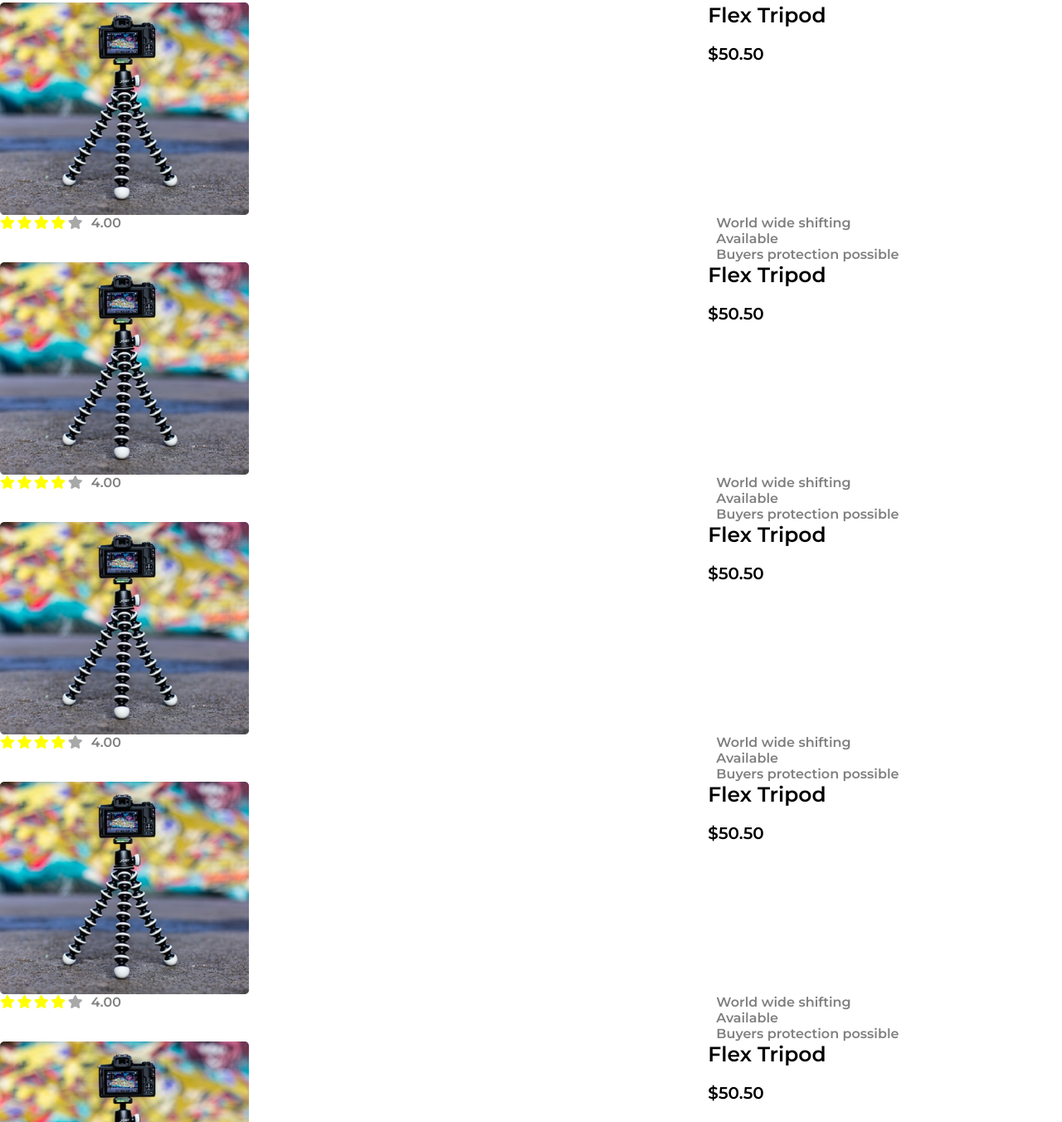
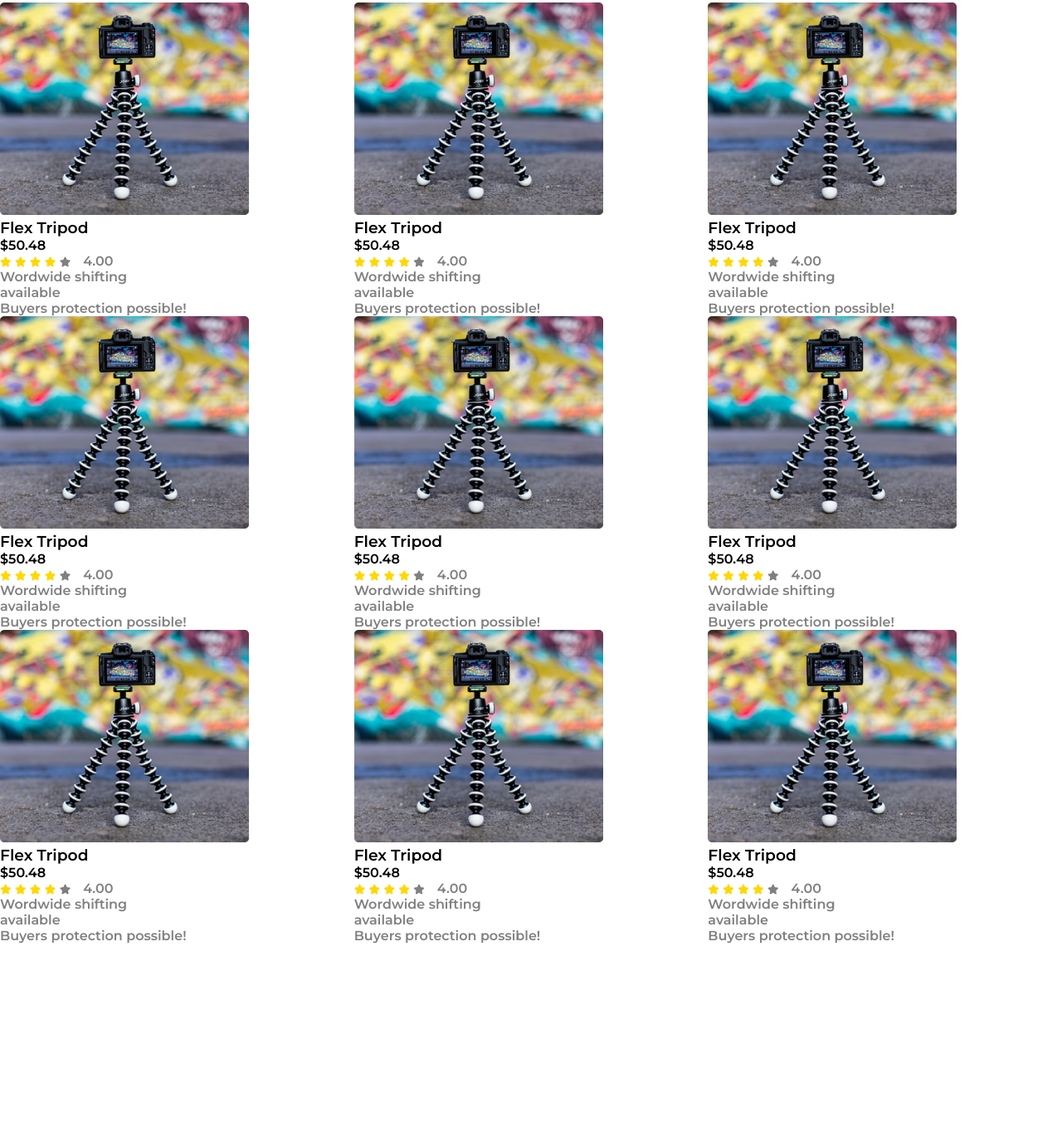
Before and after one commit to KMNayem/influencer-gear-main, a plain HTML site: page index.html in a window 1280 px wide. Shown: the part 804-2156 px from the top of the page at 83% size. After the commit the page ends 1941 px from the top, so only its background shows below. Drawn offline with Linux system fonts and the light colour scheme.

Commit message:
fifth commit

```diff
--- a/index.html
+++ b/index.html
@@ -67,207 +67,254 @@
     <!----------------------------
         section-2 start from here
     ---------------------------------->
-    <section class="collection">
+    <section>
         <h2 class="collection-title">
             Popular Collection
         </h2>
         <div class="collections">
+            <div class="collection">
                 <div class="collection-banner">
                     <img src="images/tripod.png" alt="">
-            </div><br>
+                </div>
                 <div class="collection-info">
-                <h3>Flex Tripod</h3>
-                <h4>$50.50</h4>
-            </div>
+                    <h3 class="collection-name">
+                        Flex Tripod
+                    </h3>
+                    <h4>$50.48</h4>
+                    <div class="collection-ratings">
                         <div class="collection-rating">
-                <div>
-                    <i class="fas fa-star filled"></i>
-                    <i class="fas fa-star filled"></i>
-                    <i class="fas fa-star filled"></i>
-                    <i class="fas fa-star filled"></i>
+                            <i class="fas fa-star fill"></i>
+                            <i class="fas fa-star fill"></i>
+                            <i class="fas fa-star fill"></i>
+                            <i class="fas fa-star fill"></i>
                             <i class="fas fa-star empty"></i>
                         </div>
-                <div>
-                    <p class="rating">4.00</p>
+                        <p class="collection-about">4.00</p>
                     </div>
-            </div><br>
-            <p class="rating">World wide shifting <br>Available <br>Buyers protection possible</p>
+                    <div class="collection-about">
+                        <p>Wordwide shifting </p>
+                        <p>available</p>
+                        <p>Buyers protection possible!</p>
                     </div>
-        <div class="collections">
+                </div>
+
+            </div>
+            <div class="collection">
                 <div class="collection-banner">
                     <img src="images/tripod.png" alt="">
-            </div><br>
+                </div>
                 <div class="collection-info">
-                <h3>Flex Tripod</h3>
-                <h4>$50.50</h4>
-            </div>
+                    <h3 class="collection-name">
+                        Flex Tripod
+                    </h3>
+                    <h4>$50.48</h4>
+                    <div class="collection-ratings">
                         <div class="collection-rating">
-                <div>
-                    <i class="fas fa-star filled"></i>
-                    <i class="fas fa-star filled"></i>
-                    <i class="fas fa-star filled"></i>
-                    <i class="fas fa-star filled"></i>
+                            <i class="fas fa-star fill"></i>
+                            <i class="fas fa-star fill"></i>
+                            <i class="fas fa-star fill"></i>
+                            <i class="fas fa-star fill"></i>
                             <i class="fas fa-star empty"></i>
                         </div>
-                <div>
-                    <p class="rating">4.00</p>
+                        <p class="collection-about">4.00</p>
                     </div>
-            </div><br>
-            <p class="rating">World wide shifting <br>Available <br>Buyers protection possible</p>
+                    <div class="collection-about">
+                        <p>Wordwide shifting </p>
+                        <p>available</p>
+                        <p>Buyers protection possible!</p>
                     </div>
-        <div class="collections">
+                </div>
+
+            </div>
+            <div class="collection">
                 <div class="collection-banner">
                     <img src="images/tripod.png" alt="">
-            </div><br>
+                </div>
                 <div class="collection-info">
-                <h3>Flex Tripod</h3>
-                <h4>$50.50</h4>
-            </div>
+                    <h3 class="collection-name">
+                        Flex Tripod
+                    </h3>
+                    <h4>$50.48</h4>
+                    <div class="collection-ratings">
                         <div class="collection-rating">
-                <div>
-                    <i class="fas fa-star filled"></i>
-                    <i class="fas fa-star filled"></i>
-                    <i class="fas fa-star filled"></i>
-                    <i class="fas fa-star filled"></i>
+                            <i class="fas fa-star fill"></i>
+                            <i class="fas fa-star fill"></i>
+                            <i class="fas fa-star fill"></i>
+                            <i class="fas fa-star fill"></i>
                             <i class="fas fa-star empty"></i>
                         </div>
-                <div>
-                    <p class="rating">4.00</p>
+                        <p class="collection-about">4.00</p>
                     </div>
-            </div><br>
-            <p class="rating">World wide shifting <br>Available <br>Buyers protection possible</p>
+                    <div class="collection-about">
+                        <p>Wordwide shifting </p>
+                        <p>available</p>
+                        <p>Buyers protection possible!</p>
                     </div>
-        <div class="collections">
+                </div>
+
+            </div>
+            <div class="collection">
                 <div class="collection-banner">
                     <img src="images/tripod.png" alt="">
-            </div><br>
+                </div>
                 <div class="collection-info">
-                <h3>Flex Tripod</h3>
-                <h4>$50.50</h4>
-            </div>
+                    <h3 class="collection-name">
+                        Flex Tripod
+                    </h3>
+                    <h4>$50.48</h4>
+                    <div class="collection-ratings">
                         <div class="collection-rating">
-                <div>
-                    <i class="fas fa-star filled"></i>
-                    <i class="fas fa-star filled"></i>
-                    <i class="fas fa-star filled"></i>
-                    <i class="fas fa-star filled"></i>
+                            <i class="fas fa-star fill"></i>
+                            <i class="fas fa-star fill"></i>
+                            <i class="fas fa-star fill"></i>
+                            <i class="fas fa-star fill"></i>
                             <i class="fas fa-star empty"></i>
                         </div>
-                <div>
-                    <p class="rating">4.00</p>
+                        <p class="collection-about">4.00</p>
                     </div>
-            </div><br>
-            <p class="rating">World wide shifting <br>Available <br>Buyers protection possible</p>
+                    <div class="collection-about">
+                        <p>Wordwide shifting </p>
+                        <p>available</p>
+                        <p>Buyers protection possible!</p>
                     </div>
-        <div class="collections">
+                </div>
+
+            </div>
+            <div class="collection">
                 <div class="collection-banner">
                     <img src="images/tripod.png" alt="">
-            </div><br>
+                </div>
                 <div class="collection-info">
-                <h3>Flex Tripod</h3>
-                <h4>$50.50</h4>
-            </div>
+                    <h3 class="collection-name">
+                        Flex Tripod
+                    </h3>
+                    <h4>$50.48</h4>
+                    <div class="collection-ratings">
                         <div class="collection-rating">
-                <div>
-                    <i class="fas fa-star filled"></i>
-                    <i class="fas fa-star filled"></i>
-                    <i class="fas fa-star filled"></i>
-                    <i class="fas fa-star filled"></i>
+                            <i class="fas fa-star fill"></i>
+                            <i class="fas fa-star fill"></i>
+                            <i class="fas fa-star fill"></i>
+                            <i class="fas fa-star fill"></i>
                             <i class="fas fa-star empty"></i>
                         </div>
-                <div>
-                    <p class="rating">4.00</p>
+                        <p class="collection-about">4.00</p>
                     </div>
-            </div><br>
-            <p class="rating">World wide shifting <br>Available <br>Buyers protection possible</p>
+                    <div class="collection-about">
+                        <p>Wordwide shifting </p>
+                        <p>available</p>
+                        <p>Buyers protection possible!</p>
                     </div>
-        <div class="collections">
+                </div>
+
+            </div>
+            <div class="collection">
                 <div class="collection-banner">
                     <img src="images/tripod.png" alt="">
-            </div><br>
+                </div>
                 <div class="collection-info">
-                <h3>Flex Tripod</h3>
-                <h4>$50.50</h4>
-            </div>
+                    <h3 class="collection-name">
+                        Flex Tripod
+                    </h3>
+                    <h4>$50.48</h4>
+                    <div class="collection-ratings">
                         <div class="collection-rating">
-                <div>
-                    <i class="fas fa-star filled"></i>
-                    <i class="fas fa-star filled"></i>
-                    <i class="fas fa-star filled"></i>
-                    <i class="fas fa-star filled"></i>
+                            <i class="fas fa-star fill"></i>
+                            <i class="fas fa-star fill"></i>
+                            <i class="fas fa-star fill"></i>
+                            <i class="fas fa-star fill"></i>
                             <i class="fas fa-star empty"></i>
                         </div>
-                <div>
-                    <p class="rating">4.00</p>
+                        <p class="collection-about">4.00</p>
                     </div>
-            </div><br>
-            <p class="rating">World wide shifting <br>Available <br>Buyers protection possible</p>
+                    <div class="collection-about">
+                        <p>Wordwide shifting </p>
+                        <p>available</p>
+                        <p>Buyers protection possible!</p>
                     </div>
-        <div class="collections">
+                </div>
+
+            </div>
+            <div class="collection">
                 <div class="collection-banner">
                     <img src="images/tripod.png" alt="">
-            </div><br>
+                </div>
                 <div class="collection-info">
-                <h3>Flex Tripod</h3>
-                <h4>$50.50</h4>
-            </div>
+                    <h3 class="collection-name">
+                        Flex Tripod
+                    </h3>
+                    <h4>$50.48</h4>
+                    <div class="collection-ratings">
                         <div class="collection-rating">
-                <div>
-                    <i class="fas fa-star filled"></i>
-                    <i class="fas fa-star filled"></i>
-                    <i class="fas fa-star filled"></i>
-                    <i class="fas fa-star filled"></i>
+                            <i class="fas fa-star fill"></i>
+                            <i class="fas fa-star fill"></i>
+                            <i class="fas fa-star fill"></i>
+                            <i class="fas fa-star fill"></i>
                             <i class="fas fa-star empty"></i>
                         </div>
-                <div>
-                    <p class="rating">4.00</p>
+                        <p class="collection-about">4.00</p>
                     </div>
-            </div><br>
-            <p class="rating">World wide shifting <br>Available <br>Buyers protection possible</p>
+                    <div class="collection-about">
+                        <p>Wordwide shifting </p>
+                        <p>available</p>
+                        <p>Buyers protection possible!</p>
                     </div>
-        <div class="collections">
+                </div>
+
+            </div>
+            <div class="collection">
                 <div class="collection-banner">
                     <img src="images/tripod.png" alt="">
-            </div><br>
+                </div>
                 <div class="collection-info">
-                <h3>Flex Tripod</h3>
-                <h4>$50.50</h4>
-            </div>
+                    <h3 class="collection-name">
+                        Flex Tripod
+                    </h3>
+                    <h4>$50.48</h4>
+                    <div class="collection-ratings">
                         <div class="collection-rating">
-                <div>
-                    <i class="fas fa-star filled"></i>
-                    <i class="fas fa-star filled"></i>
-                    <i class="fas fa-star filled"></i>
-                    <i class="fas fa-star filled"></i>
+                            <i class="fas fa-star fill"></i>
+                            <i class="fas fa-star fill"></i>
+                            <i class="fas fa-star fill"></i>
+                            <i class="fas fa-star fill"></i>
                             <i class="fas fa-star empty"></i>
                         </div>
-                <div>
-                    <p class="rating">4.00</p>
+                        <p class="collection-about">4.00</p>
                     </div>
-            </div><br>
-            <p class="rating">World wide shifting <br>Available <br>Buyers protection possible</p>
+                    <div class="collection-about">
+                        <p>Wordwide shifting </p>
+                        <p>available</p>
+                        <p>Buyers protection possible!</p>
                     </div>
-        <div class="collections">
+                </div>
+
+            </div>
+            <div class="collection">
                 <div class="collection-banner">
                     <img src="images/tripod.png" alt="">
-            </div><br>
+                </div>
                 <div class="collection-info">
-                <h3>Flex Tripod</h3>
-                <h4>$50.50</h4>
-            </div>
+                    <h3 class="collection-name">
+                        Flex Tripod
+                    </h3>
+                    <h4>$50.48</h4>
+                    <div class="collection-ratings">
                         <div class="collection-rating">
-                <div>
-                    <i class="fas fa-star filled"></i>
-                    <i class="fas fa-star filled"></i>
-                    <i class="fas fa-star filled"></i>
-                    <i class="fas fa-star filled"></i>
+                            <i class="fas fa-star fill"></i>
+                            <i class="fas fa-star fill"></i>
+                            <i class="fas fa-star fill"></i>
+                            <i class="fas fa-star fill"></i>
                             <i class="fas fa-star empty"></i>
                         </div>
-                <div>
-                    <p class="rating">4.00</p>
+                        <p class="collection-about">4.00</p>
                     </div>
-            </div><br>
-            <p class="rating">World wide shifting <br>Available <br>Buyers protection possible</p>
+                    <div class="collection-about">
+                        <p>Wordwide shifting </p>
+                        <p>available</p>
+                        <p>Buyers protection possible!</p>
+                    </div>
+                </div>
+
+            </div>
         </div>
     </section>
 </body>
--- a/style.css
+++ b/style.css
@@ -245,14 +245,62 @@ nav{
 /*------------------------------
 Collection part start here
 --------------------------------*/
+
+.collections{
+    display: grid;
+    grid-template-columns: repeat(3, 1fr);
+}
+
+.collection-title{
+    text-align: center;
+    padding: 10% 5% 5% 5%;
+    font-size: 30px;
+}
+
+.collections .collection-banner img{
+    width: 300px;
+    height: 256px;
+}
+
+.collection-ratings{
+    display: flex;
+}
+.collection-ratings p{
+    padding-left: 15px;
+}
+
+.collection-about{
+    color: gray;
+}
+
+.fa-star{
+    font-size: 12px;
+}
+.fa-star.fill{
+    color: gold;
+}
+.fa-star.empty{
+    color: gray;
+}
+
+
+
+
+
+
+
+
+
+
+
+
+
+/* -------------------
 .collection{
     padding-top: 10%;
 }
-.collections{
-    display: grid;
-    grid-template-columns: repeat(3, 1fr);
 
-}
+
 .collection-title{
     text-align: center;
     padding-bottom: 5%;
@@ -274,13 +322,16 @@ Collection part start here
     color: gray;
 }
 .fa-star.filled{
+    font-size: 14px;
     width: 16px;
     height: 16px;
     color: yellow;
 }
 .fa-star.empty{
+    font-size: 14px;
     color: rgba(128, 128, 128, 0.685);
 }
 .collection-rating{
     display: flex;
 }
+--------------- */
```
Lines whose indentation alone changed are shown as unchanged.
